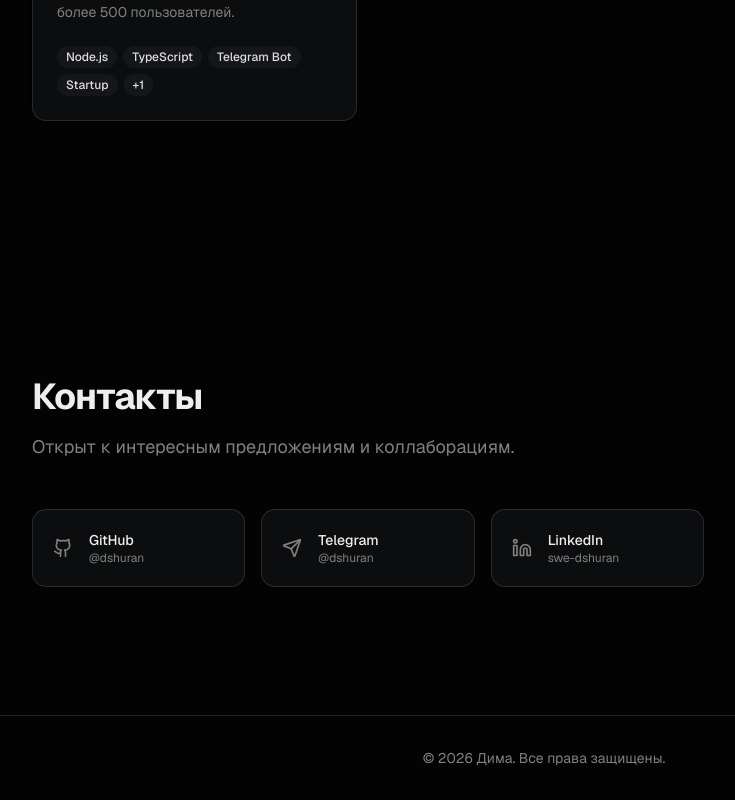
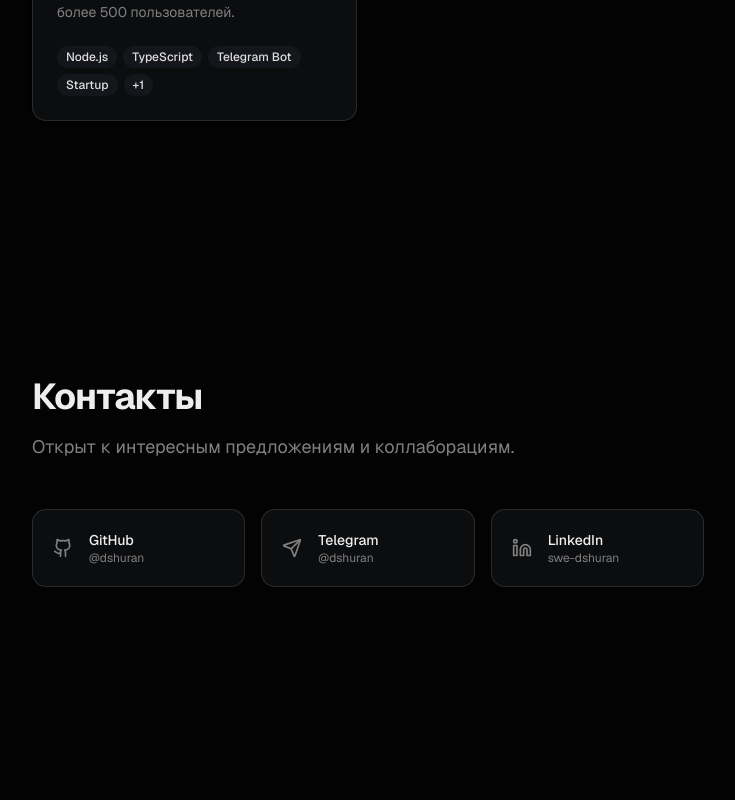
Before and after one commit to dshuran/dshuran-site, a Next.js app: page / in a window 1280 px wide. Shown: the part 3499-4299 px from the top of the page, without its empty margins (96-831 px from the left). After the commit the page ends 4214 px from the top, so only its background shows below. Built offline with nearby package versions, Linux system fonts and the light colour scheme.

Commit message:
refactor: remove footer from page
Removed copyright footer for cleaner minimal design.

Co-Authored-By: Claude Opus 4.6 <noreply@anthropic.com>

```diff
--- a/app/page.tsx
+++ b/app/page.tsx
@@ -19,11 +19,6 @@ export default function Home() {
         <PetProjects projects={petProjects} />
         <Contact />
       </main>
-      <footer className="border-t border-border py-8 px-6">
-        <div className="max-w-5xl mx-auto text-center text-sm text-muted-foreground">
-          &copy; {new Date().getFullYear()} Дима. Все права защищены.
-        </div>
-      </footer>
     </>
   );
 }
```
